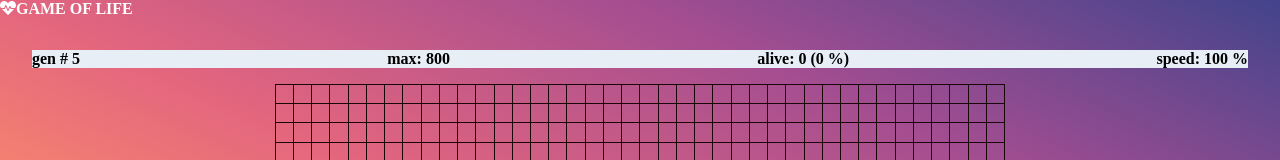
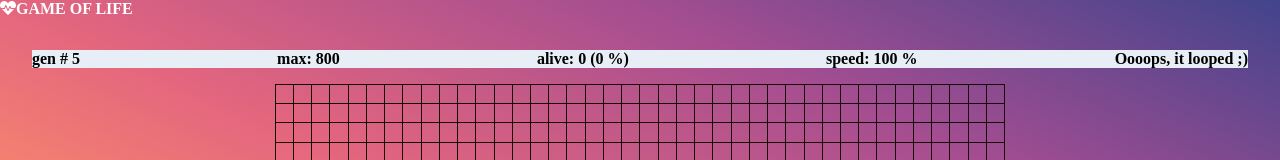
Before and after one commit to RuSaG0/game-of-life, a Vue app: page / in a window 1280 px wide. Both pictures are taken after a click on the button 269 px from the left and 549 px from the top of the page. Shown: the top 160 px of the page. Built offline with nearby package versions, Linux system fonts and the light colour scheme.

Commit message:
[issues/4] Cycle population detector

```diff
--- a/src/App.vue
+++ b/src/App.vue
@@ -1,7 +1,6 @@
 <template>
 <div class="GOL">
     <section class="hero primary-background">
-
       <div class="hero-head">
         <nav class="navbar">
           <div class="container">
--- a/src/components/Grid.vue
+++ b/src/components/Grid.vue
@@ -3,7 +3,8 @@
     :current-tick="currentTick"
     :cell-count="matrixSize"
     :cells-alive="cellsAlive"
-    :current-speed="currentSpeed"/>
+    :current-speed="currentSpeed"
+    :isCycled="isCycled" />
   <div
     class="game-grid columns">
     <div
@@ -27,6 +28,12 @@
 import Stats from './Stats.vue'
 import Cell from './Cell.vue'
 
+// Utils
+import CycleDetector from '../utils/cycleDetector';
+
+// Core
+import {markRaw} from 'vue';
+
 export default {
   components: { Stats, Cell },
   props: {
@@ -47,6 +54,8 @@ export default {
       matrix: [],
       cellsAlive: 0,
       currentTick: 0,
+      cycleDetector: markRaw(new CycleDetector()),
+      isCycled: false
     }
   },
   watch: {
@@ -55,6 +64,7 @@ export default {
         this.cellsAlive = 0;
         this.updateMatrixByEvolution();
         this.currentTick++;
+        this.isCycled = this.isCycled || this.cycleDetector.isCycled(this.matrix);
       } else if (_text === 'redoSession') {
         this.reset();
       } else if (_text === 'randomSeed') {
--- a/src/components/Stats.vue
+++ b/src/components/Stats.vue
@@ -11,6 +11,9 @@
       </div>
       <div class="column is-size-7-mobile is-half-mobile">
         <strong>speed: {{ currentSpeed }} %</strong>
+      </div>
+      <div class="column is-size-7-mobile is-half-mobile" v-if="isCycled">
+        <strong>Oooops, it looped ;)</strong>
       </div>
   </div>
 </template>
@@ -35,6 +38,9 @@ export default {
       default: 0,
       type: Number,
     },
+    isCycled: {
+      default: false
+    }
   },
 }
 </script>
--- /dev/null
+++ b/src/utils/cycleDetector.js
@@ -0,0 +1,26 @@
+export default class {
+  cached;
+
+  constructor(){
+    this.cached = [];
+  }
+
+  isCycled(_array){
+    const serialized = JSON.stringify(_array);
+
+    // С конца = Вероятность того, что похожая популяция была 1-2 шага назад больше, чем 4-5 шагов назад.
+    // P.S. за 0.2с (самый быстрый режим) по Бойеру-Муру мы должны точно то сравнить 5 строк.
+    for(let i = this.cached.length; i > 0; i --) {
+      if(this.cached[i] === serialized) {
+        return true
+      }
+    }
+
+    this.cached.push(serialized);
+
+    if(this.cached.length > 5)
+      this.cached.shift();
+
+    return false;
+  }
+}
```
